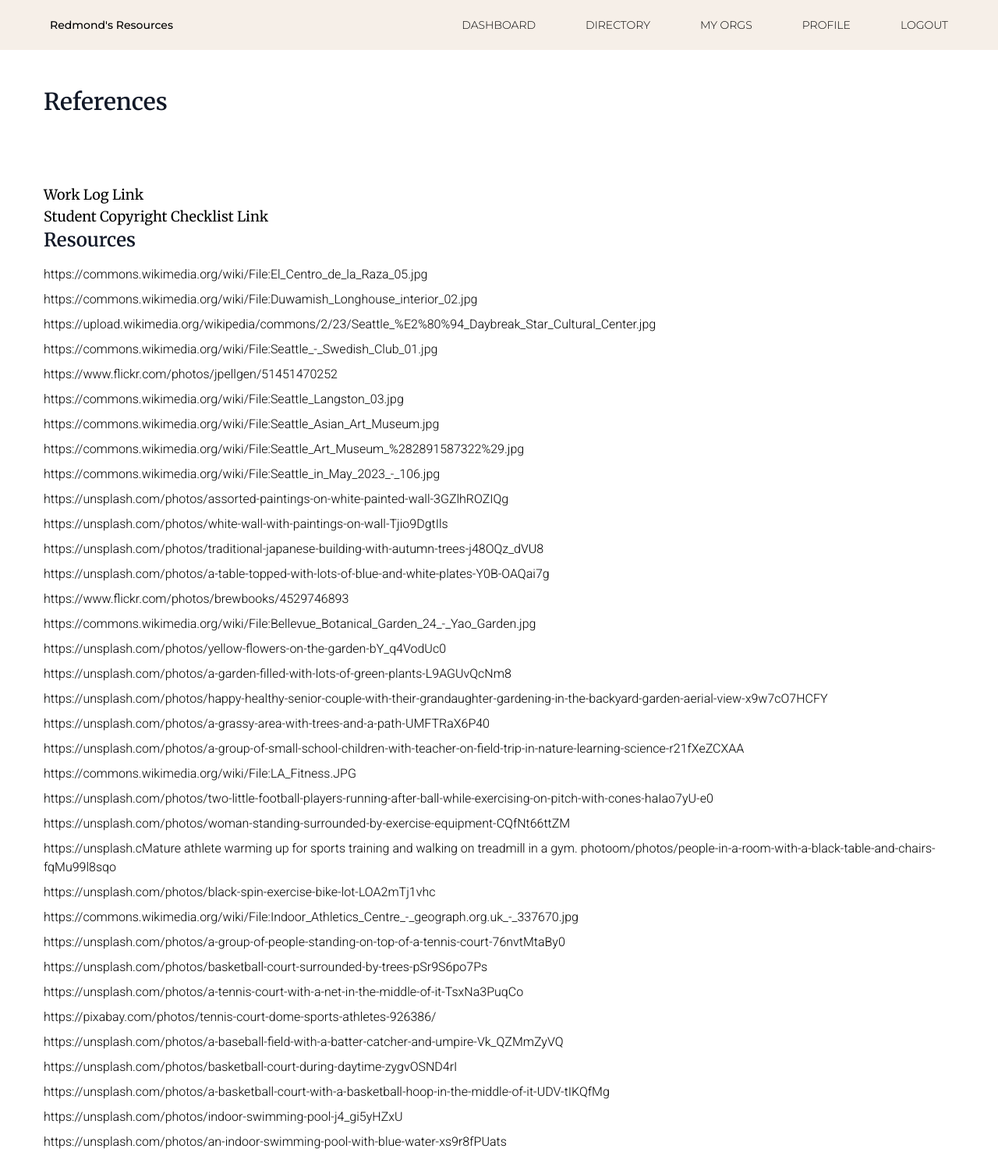
After one commit to emilydma08/community-resource-hub, a Flask app: template templates/reference.html in a window 1280 px wide. The commit adds this page. Shown: the whole page at 78% size. Run offline with Flask 3, Linux system fonts and the light colour scheme; the template is opened without the code that fills it, so the values that code supplies are empty; some libraries are stand-ins or nearby versions.

Commit message:
reference page

```diff
--- /dev/null
+++ b/templates/reference.html
@@ -0,0 +1,67 @@
+<!DOCTYPE html>
+<html lang="en">
+<head>
+    <meta charset="UTF-8">
+    <meta name="viewport" content="width=device-width, initial-scale=1.0">
+    <title>Reference</title>
+    <script src="https://cdn.tailwindcss.com"></script>
+    <link rel="stylesheet" href="{{ url_for('static', filename='styles.css') }}">
+</head>
+<body>
+    {% include "_navbar.html" %}
+
+     <div class="pt-20 px-14 max-w-screen mx-auto">
+        <div class="mt-8 mb-6">
+            <h1 class="heading-font text-3xl font-semibold text-gray-900">References</h1>
+        </div>
+    </div>
+
+    <div class="pt-8 px-14 max-w-screen mx-auto">
+        <div class="mt-8 mb-6">
+            <h2 class="heading-font text-lg font-normal"><a href="https://1drv.ms/b/c/72cec2e34fdcb0f9/IQCaArjbvQsRTL7bgiwJSJAMAbAE_kFVmSsbEE7IdSC3d8A?e=USiNvA">Work Log Link</a></h2>
+            <h2 class="heading-font text-lg font-normal"><a href="https://lwsd-my.sharepoint.com/:b:/g/personal/1060660_lwsd_org/IQALO_pD3ANzR6ISQAqyuBEfARTFeRKagwUca9_uHcaQB3Y?e=GhSdnO">Student Copyright Checklist Link</a></h2>
+            <h2 class="heading-font text-2xl font-semibold text-gray-900">Resources</h2>
+            <ul class="mt-4 space-y-2">
+                <li class="body-font text-base font-light"><a href="https://commons.wikimedia.org/wiki/File:El_Centro_de_la_Raza_05.jpg">https://commons.wikimedia.org/wiki/File:El_Centro_de_la_Raza_05.jpg</a></li>
+                <li class="body-font text-base font-light"><a href="https://commons.wikimedia.org/wiki/File:Duwamish_Longhouse_interior_02.jpg">https://commons.wikimedia.org/wiki/File:Duwamish_Longhouse_interior_02.jpg</a></li>
+                <li class="body-font text-base font-light"><a href="https://upload.wikimedia.org/wikipedia/commons/2/23/Seattle_%E2%80%94_Daybreak_Star_Cultural_Center.jpg">https://upload.wikimedia.org/wikipedia/commons/2/23/Seattle_%E2%80%94_Daybreak_Star_Cultural_Center.jpg</a></li>
+                <li class="body-font text-base font-light"><a href="https://commons.wikimedia.org/wiki/File:Seattle_-_Swedish_Club_01.jpg">https://commons.wikimedia.org/wiki/File:Seattle_-_Swedish_Club_01.jpg</a></li>
+                <li class="body-font text-base font-light"><a href="https://www.flickr.com/photos/jpellgen/51451470252">https://www.flickr.com/photos/jpellgen/51451470252</a></li>
+                <li class="body-font text-base font-light"><a href="https://commons.wikimedia.org/wiki/File:Seattle_Langston_03.jpg">https://commons.wikimedia.org/wiki/File:Seattle_Langston_03.jpg</a></li>
+                <li class="body-font text-base font-light"><a href="https://commons.wikimedia.org/wiki/File:Seattle_Asian_Art_Museum.jpg">https://commons.wikimedia.org/wiki/File:Seattle_Asian_Art_Museum.jpg</a></li>
+                <li class="body-font text-base font-light"><a href="https://commons.wikimedia.org/wiki/File:Seattle_Art_Museum_%282891587322%29.jpg">https://commons.wikimedia.org/wiki/File:Seattle_Art_Museum_%282891587322%29.jpg</a></li>
+                <li class="body-font text-base font-light"><a href="https://commons.wikimedia.org/wiki/File:Seattle_in_May_2023_-_106.jpg">https://commons.wikimedia.org/wiki/File:Seattle_in_May_2023_-_106.jpg</a></li>
+                <li class="body-font text-base font-light"><a href="https://unsplash.com/photos/assorted-paintings-on-white-painted-wall-3GZlhROZIQg">https://unsplash.com/photos/assorted-paintings-on-white-painted-wall-3GZlhROZIQg</a></li>
+                <li class="body-font text-base font-light"><a href="https://unsplash.com/photos/white-wall-with-paintings-on-wall-Tjio9DgtIls">https://unsplash.com/photos/white-wall-with-paintings-on-wall-Tjio9DgtIls</a></li>
+                <li class="body-font text-base font-light"><a href="https://unsplash.com/photos/traditional-japanese-building-with-autumn-trees-j48OQz_dVU8">https://unsplash.com/photos/traditional-japanese-building-with-autumn-trees-j48OQz_dVU8</a></li>
+                <li class="body-font text-base font-light"><a href="https://unsplash.com/photos/a-table-topped-with-lots-of-blue-and-white-plates-Y0B-OAQai7g">https://unsplash.com/photos/a-table-topped-with-lots-of-blue-and-white-plates-Y0B-OAQai7g</a></li>
+                <li class="body-font text-base font-light"><a href="https://www.flickr.com/photos/brewbooks/4529746893">https://www.flickr.com/photos/brewbooks/4529746893</a></li>
+                <li class="body-font text-base font-light"><a href="https://commons.wikimedia.org/wiki/File:Bellevue_Botanical_Garden_24_-_Yao_Garden.jpg">https://commons.wikimedia.org/wiki/File:Bellevue_Botanical_Garden_24_-_Yao_Garden.jpg</a></li>
+                <li class="body-font text-base font-light"><a href="https://unsplash.com/photos/yellow-flowers-on-the-garden-bY_q4VodUc0">https://unsplash.com/photos/yellow-flowers-on-the-garden-bY_q4VodUc0</a></li>
+                <li class="body-font text-base font-light"><a href="https://unsplash.com/photos/a-garden-filled-with-lots-of-green-plants-L9AGUvQcNm8">https://unsplash.com/photos/a-garden-filled-with-lots-of-green-plants-L9AGUvQcNm8</a></li>
+                <li class="body-font text-base font-light"><a href="https://unsplash.com/photos/happy-healthy-senior-couple-with-their-grandaughter-gardening-in-the-backyard-garden-aerial-view-x9w7cO7HCFY">https://unsplash.com/photos/happy-healthy-senior-couple-with-their-grandaughter-gardening-in-the-backyard-garden-aerial-view-x9w7cO7HCFY</a></li>
+                <li class="body-font text-base font-light"><a href="https://unsplash.com/photos/a-grassy-area-with-trees-and-a-path-UMFTRaX6P40">https://unsplash.com/photos/a-grassy-area-with-trees-and-a-path-UMFTRaX6P40</a></li>
+                <li class="body-font text-base font-light"><a href="https://unsplash.com/photos/a-group-of-small-school-children-with-teacher-on-field-trip-in-nature-learning-science-r21fXeZCXAA">https://unsplash.com/photos/a-group-of-small-school-children-with-teacher-on-field-trip-in-nature-learning-science-r21fXeZCXAA</a></li>
+                <li class="body-font text-base font-light"><a href="https://commons.wikimedia.org/wiki/File:LA_Fitness.JPG">https://commons.wikimedia.org/wiki/File:LA_Fitness.JPG</a></li>
+                <li class="body-font text-base font-light"><a href="https://unsplash.com/photos/two-little-football-players-running-after-ball-while-exercising-on-pitch-with-cones-haIao7yU-e0">https://unsplash.com/photos/two-little-football-players-running-after-ball-while-exercising-on-pitch-with-cones-haIao7yU-e0</a></li>
+                <li class="body-font text-base font-light"><a href="https://unsplash.com/photos/woman-standing-surrounded-by-exercise-equipment-CQfNt66ttZM">https://unsplash.com/photos/woman-standing-surrounded-by-exercise-equipment-CQfNt66ttZM</a></li>
+                <li class="body-font text-base font-light"><a href="https://unsplash.cMature athlete warming up for sports training and walking on treadmill in a gym. photoom/photos/people-in-a-room-with-a-black-table-and-chairs-fqMu99l8sqo">https://unsplash.cMature athlete warming up for sports training and walking on treadmill in a gym. photoom/photos/people-in-a-room-with-a-black-table-and-chairs-fqMu99l8sqo</a></li>
+                <li class="body-font text-base font-light"><a href="https://unsplash.com/photos/black-spin-exercise-bike-lot-LOA2mTj1vhc">https://unsplash.com/photos/black-spin-exercise-bike-lot-LOA2mTj1vhc</a></li>
+                <li class="body-font text-base font-light"><a href="https://commons.wikimedia.org/wiki/File:Indoor_Athletics_Centre_-_geograph.org.uk_-_337670.jpg">https://commons.wikimedia.org/wiki/File:Indoor_Athletics_Centre_-_geograph.org.uk_-_337670.jpg</a></li>
+                <li class="body-font text-base font-light"><a href="https://unsplash.com/photos/a-group-of-people-standing-on-top-of-a-tennis-court-76nvtMtaBy0">https://unsplash.com/photos/a-group-of-people-standing-on-top-of-a-tennis-court-76nvtMtaBy0</a></li>
+                <li class="body-font text-base font-light"><a href="https://unsplash.com/photos/basketball-court-surrounded-by-trees-pSr9S6po7Ps">https://unsplash.com/photos/basketball-court-surrounded-by-trees-pSr9S6po7Ps</a></li>
+                <li class="body-font text-base font-light"><a href="https://unsplash.com/photos/a-tennis-court-with-a-net-in-the-middle-of-it-TsxNa3PuqCo">https://unsplash.com/photos/a-tennis-court-with-a-net-in-the-middle-of-it-TsxNa3PuqCo</a></li>
+                <li class="body-font text-base font-light"><a href="https://pixabay.com/photos/tennis-court-dome-sports-athletes-926386/">https://pixabay.com/photos/tennis-court-dome-sports-athletes-926386/</a></li>
+                <li class="body-font text-base font-light"><a href="https://unsplash.com/photos/a-baseball-field-with-a-batter-catcher-and-umpire-Vk_QZMmZyVQ">https://unsplash.com/photos/a-baseball-field-with-a-batter-catcher-and-umpire-Vk_QZMmZyVQ</a></li>
+                <li class="body-font text-base font-light"><a href="https://unsplash.com/photos/basketball-court-during-daytime-zygvOSND4rI">https://unsplash.com/photos/basketball-court-during-daytime-zygvOSND4rI</a></li>
+                <li class="body-font text-base font-light"><a href="https://unsplash.com/photos/a-basketball-court-with-a-basketball-hoop-in-the-middle-of-it-UDV-tIKQfMg">https://unsplash.com/photos/a-basketball-court-with-a-basketball-hoop-in-the-middle-of-it-UDV-tIKQfMg</a></li>
+                <li class="body-font text-base font-light"><a href="https://unsplash.com/photos/indoor-swimming-pool-j4_gi5yHZxU">https://unsplash.com/photos/indoor-swimming-pool-j4_gi5yHZxU</a></li>
+                <li class="body-font text-base font-light"><a href="https://unsplash.com/photos/an-indoor-swimming-pool-with-blue-water-xs9r8fPUats">https://unsplash.com/photos/an-indoor-swimming-pool-with-blue-water-xs9r8fPUats</a></li>
+            </ul>
+        </div>
+    </div>
+
+    <script src="{{ url_for('static', filename='js/sitewide.js') }}"></script>
+
+</body>
+</html>
--- a/templates/register.html
+++ b/templates/register.html
@@ -13,7 +13,7 @@
             <div class="text-center mb-8">
                 <h1 class="heading-font text-4xl font-bold text-gray-900 mb-2">Create Account</h1>
                 <p class="body-font text-gray-600">Join our community to get started</p>
-                 <p class="body-font text-gray-600">For TSA Judges: email - judges@tsa.org password - tsawebmaster2026!</p>
+                 <p class="body-font text-gray-600">For TSA Judges: email - judges@wtsa.org password - tsawebmaster2026!</p>
             </div>
 
             <div class="bg-white rounded-2xl shadow-lg p-8">
```
